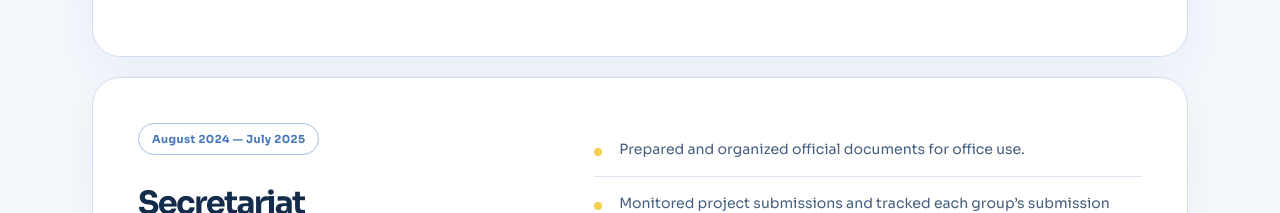
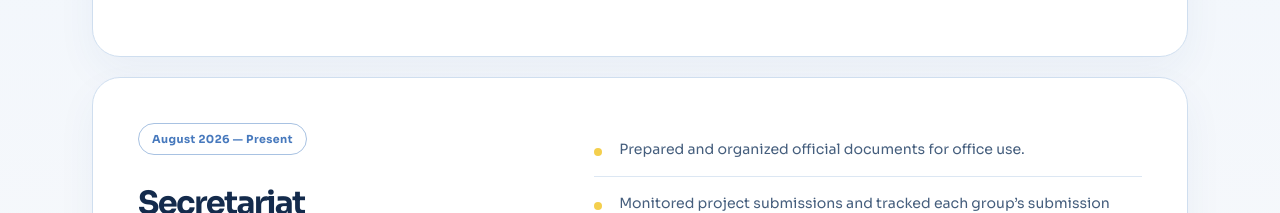
Before and after one commit to armani19/myreactapp, a React (Create React App) app: page / in a window 1280 px wide. Shown: the part 3440-3653 px from the top of the page. Built offline with nearby package versions, Linux system fonts and the light colour scheme.

Commit message:
Correct TICaP leadership timeline

```diff
--- a/src/App.js
+++ b/src/App.js
@@ -280,7 +280,7 @@ function App() {
             </article>
             <article className="leadership-secondary" data-leadership-reveal aria-labelledby="ticap-title">
               <div className="leadership-secondary-heading">
-                <span className="leadership-secondary-period">August 2024 — July 2025</span>
+                <span className="leadership-secondary-period">August 2026 — Present</span>
                 <h3 id="ticap-title">Secretariat <span>Technology Innovation in Capstone Project (TICaP)</span></h3>
               </div>
               <ul>
```
